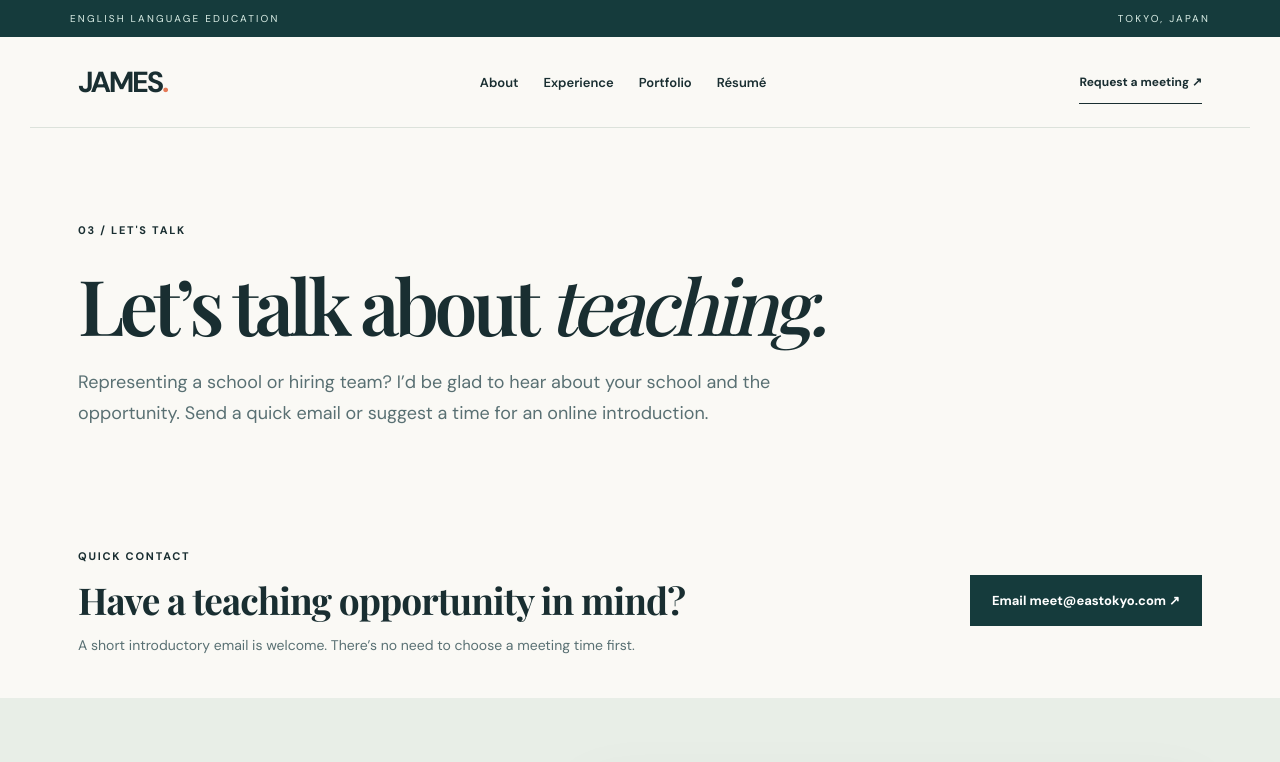
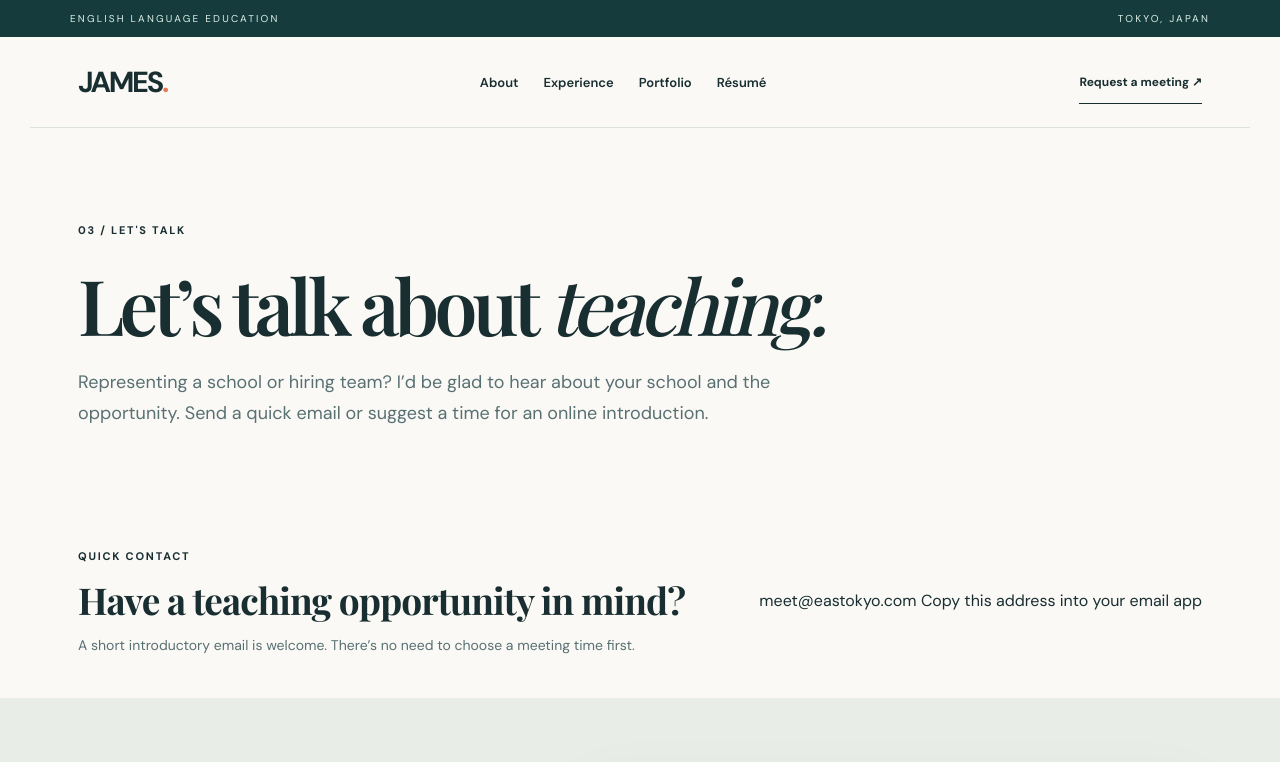
Before and after one commit to desukara/portfolio, a Next.js app: page /meeting in a window 1280 px wide. Shown: the top 762 px of the page. Built offline with nearby package versions, Linux system fonts and the light colour scheme; a web font is replaced by a local one.

Commit message:
Replace broken email links with selectable addresses

```diff
--- a/app/meeting/page.tsx
+++ b/app/meeting/page.tsx
@@ -11,7 +11,7 @@ export default function MeetingPage() {
   return <main>
     <SiteHeader current="/meeting" />
     <section className="meeting-hero shell" id="main-content" tabIndex={-1}><span className="kicker">03 / LET'S TALK</span><h1>Let’s talk about <em>teaching.</em></h1><p>Representing a school or hiring team? I’d be glad to hear about your school and the opportunity. Send a quick email or suggest a time for an online introduction.</p></section>
-    <div className="shell meeting-contact-shortcut"><div><span className="kicker">QUICK CONTACT</span><h2>Have a teaching opportunity in mind?</h2><p>A short introductory email is welcome. There’s no need to choose a meeting time first.</p></div><a href="mailto:meet@eastokyo.com?subject=English%20teaching%20opportunity%20in%20Tokyo">Email meet@eastokyo.com ↗</a></div><section className="meeting-panel"><div className="shell meeting-layout"><aside><span className="kicker">HOW IT WORKS</span><h2>Or suggest a <em>time to talk.</em></h2><p className="meeting-email"><strong>Prefer to ask about a role first?</strong><br/><a href="mailto:meet@eastokyo.com?subject=English%20teaching%20opportunity%20in%20Tokyo">Email meet@eastokyo.com</a> — no interview time needed.</p><p>Already have a time in mind? Choose Zoom, Google Meet, Teams, phone, or another format. Share your preferred date, time and time zone so I can review the proposal.</p><p><strong>Scheduling:</strong> I&apos;m based in Tokyo. I&apos;m unavailable during Shabbat (Friday sunset through Saturday sunset).</p><p><strong>Next step:</strong> I&apos;ll review the request and reply by email. No appointment is automatically confirmed.</p></aside><div className="meeting-form-card"><h2>Propose a meeting</h2><p>Fields marked * are required. Requests are reviewed personally and are not automatic bookings.</p><MeetingRequestForm/></div></div></section>
+    <div className="shell meeting-contact-shortcut"><div><span className="kicker">QUICK CONTACT</span><h2>Have a teaching opportunity in mind?</h2><p>A short introductory email is welcome. There’s no need to choose a meeting time first.</p></div><div className="meeting-contact-address">meet@eastokyo.com <span>Copy this address into your email app</span></div></div><section className="meeting-panel"><div className="shell meeting-layout"><aside><span className="kicker">HOW IT WORKS</span><h2>Or suggest a <em>time to talk.</em></h2><p className="meeting-email"><strong>Prefer to ask about a role first?</strong><br/><strong>meet@eastokyo.com</strong> — no interview time needed.</p><p>Already have a time in mind? Choose Zoom, Google Meet, Teams, phone, or another format. Share your preferred date, time and time zone so I can review the proposal.</p><p><strong>Scheduling:</strong> I&apos;m based in Tokyo. I&apos;m unavailable during Shabbat (Friday sunset through Saturday sunset).</p><p><strong>Next step:</strong> I&apos;ll review the request and reply by email. No appointment is automatically confirmed.</p></aside><div className="meeting-form-card"><h2>Propose a meeting</h2><p>Fields marked * are required. Requests are reviewed personally and are not automatic bookings.</p><MeetingRequestForm/></div></div></section>
     <footer className="mini-footer"><div className="shell mini-footer-inner"><span>© {new Date().getFullYear()} James Simmons</span><Link href="/">Return to portfolio ↗</Link></div></footer>
   </main>;
 }
```
